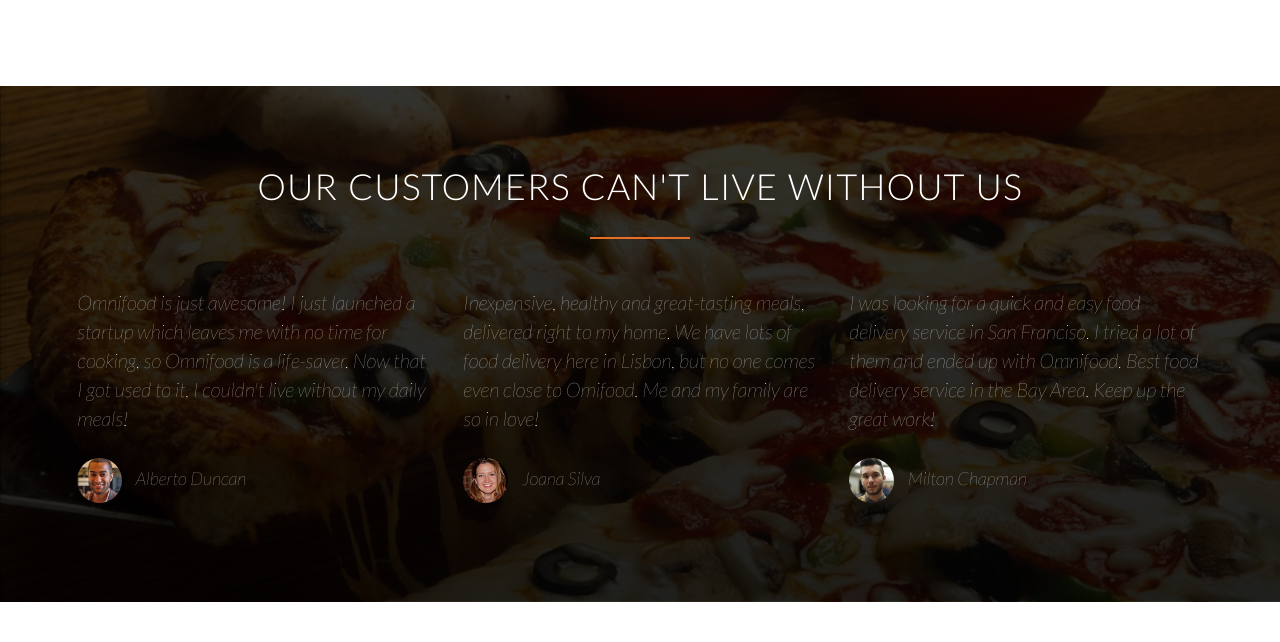
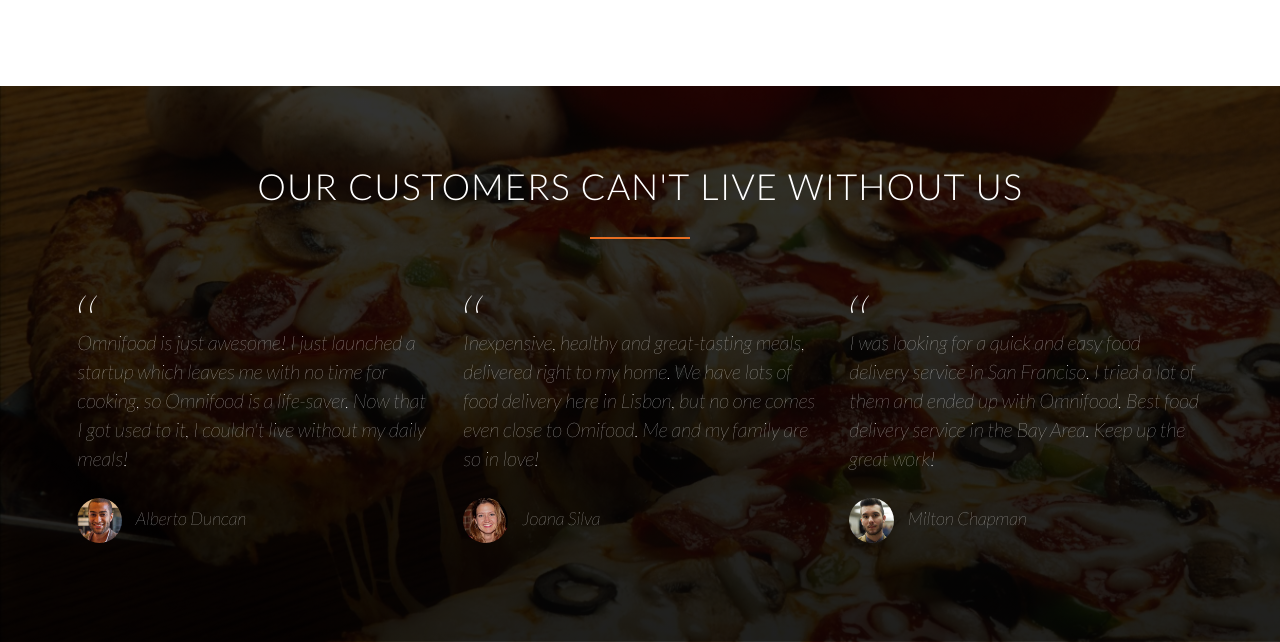
Before and after one commit to sethbass14/omnifood_project, a plain HTML site: page index.html in a window 1280 px wide. Shown: the part 3281-3923 px from the top of the page. Before the commit the page ends 3883 px from the top, so only its background shows below. Drawn offline with Linux system fonts and the light colour scheme; files whose address does not match are found by name.

Commit message:
quote section built

```diff
--- a/resources/css/style.css
+++ b/resources/css/style.css
@@ -357,6 +357,17 @@
   padding: 2%;
   font-style: italic;
   line-height: 145%;
+  position: relative;
+  margin-top: 40px;
+}
+
+blockquote:before {
+  content: '\201C';
+  font-size: 500%;
+  display: block;
+  position: absolute;
+  top: -5px;
+  left: -2px;
 }
 
 cite {
```
